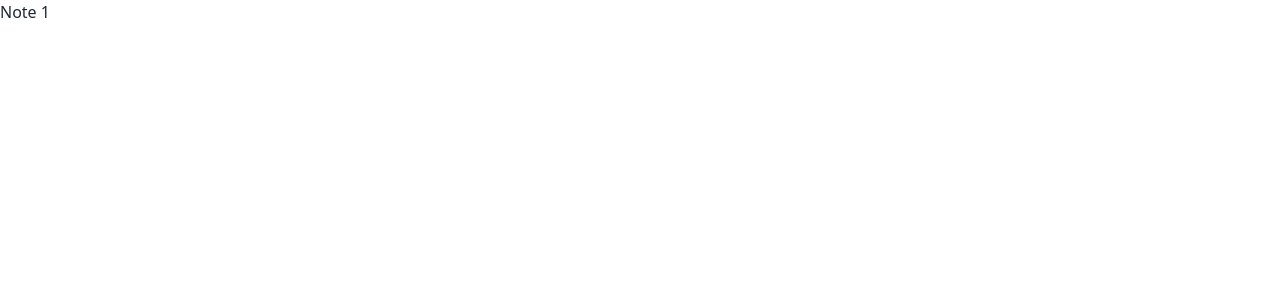
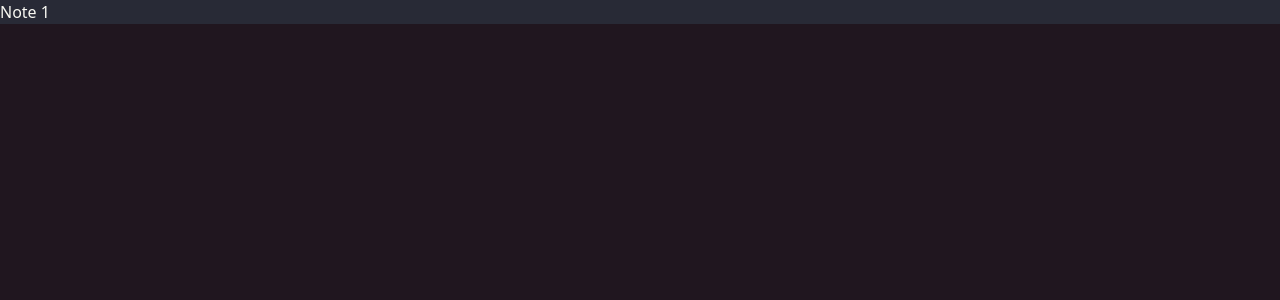
Before and after one commit to Shreejith-19/mern-notebook-app, a React app in the folder frontend/: page /notes/1 in a window 1280 px wide. Shown: the top 300 px of the page. Built offline with nearby package versions, Linux system fonts and the light colour scheme; the HTML template or start-up script is replaced by a standard one.

Commit message:
install lucid-react and axios

```diff
--- a/frontend/package.json
+++ b/frontend/package.json
@@ -10,6 +10,8 @@
     "preview": "vite preview"
   },
   "dependencies": {
+    "axios": "^1.12.2",
+    "lucide-react": "^0.546.0",
     "react": "^19.1.1",
     "react-dom": "^19.1.1",
     "react-hot-toast": "^2.6.0",
--- a/frontend/src/HomePage.jsx
+++ b/frontend/src/HomePage.jsx
@@ -1,7 +1,7 @@
 import './index.css'
 const HomePage = () => {
   return (
-    <div data-theme = "coffee">
+    <div data-theme = "dracula">
       hello i am home
       <button className='btn btn-primary'>click</button>
     </div>
--- a/frontend/src/pages/CreatePage.jsx
+++ b/frontend/src/pages/CreatePage.jsx
@@ -2,7 +2,7 @@ import React from 'react'
 
 const CreatePage = () => {
   return (
-    <div>
+    <div data-theme = "dracula">
       create Page
     </div>
   )
--- a/frontend/src/pages/NoteDetailPage.jsx
+++ b/frontend/src/pages/NoteDetailPage.jsx
@@ -3,7 +3,7 @@ import { useParams } from 'react-router-dom'
 const NoteDetailPage = () => {
     const params = useParams()
   return (
-    <div>
+    <div data-theme = "dracula">
       Note {params.noteId}
     </div>
   )
--- a/frontend/src/pages/NoteFoundPage.jsx
+++ b/frontend/src/pages/NoteFoundPage.jsx
@@ -2,7 +2,7 @@
 import { Link } from 'react-router-dom'
 const NoteFoundPage = () => {
   return (
-    <div data-theme="winter">
+    <div data-theme="dracula">
       Error : 404 Page Not Found
       <Link to = "/">Go to Home Page</Link>
     </div>
--- a/frontend/tailwind.config.js
+++ b/frontend/tailwind.config.js
@@ -11,6 +11,6 @@ export default {
   },
   plugins: [daisyui],
   daisyui:{
-    themes:["light", "coffee"],
+    themes:["coffee", "dracula",]
   },
 }
```
Also changed, not shown: 1 other file (tests, documents, lock files or other folders).
